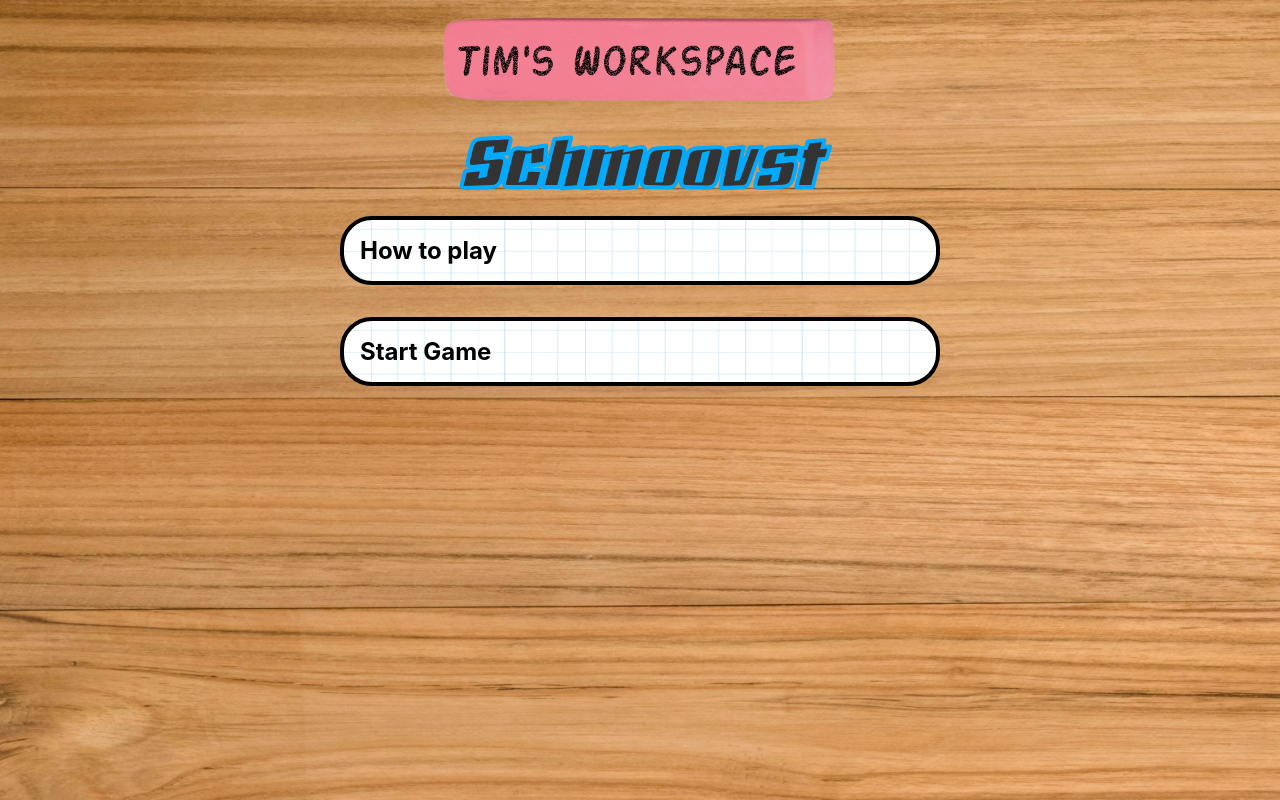
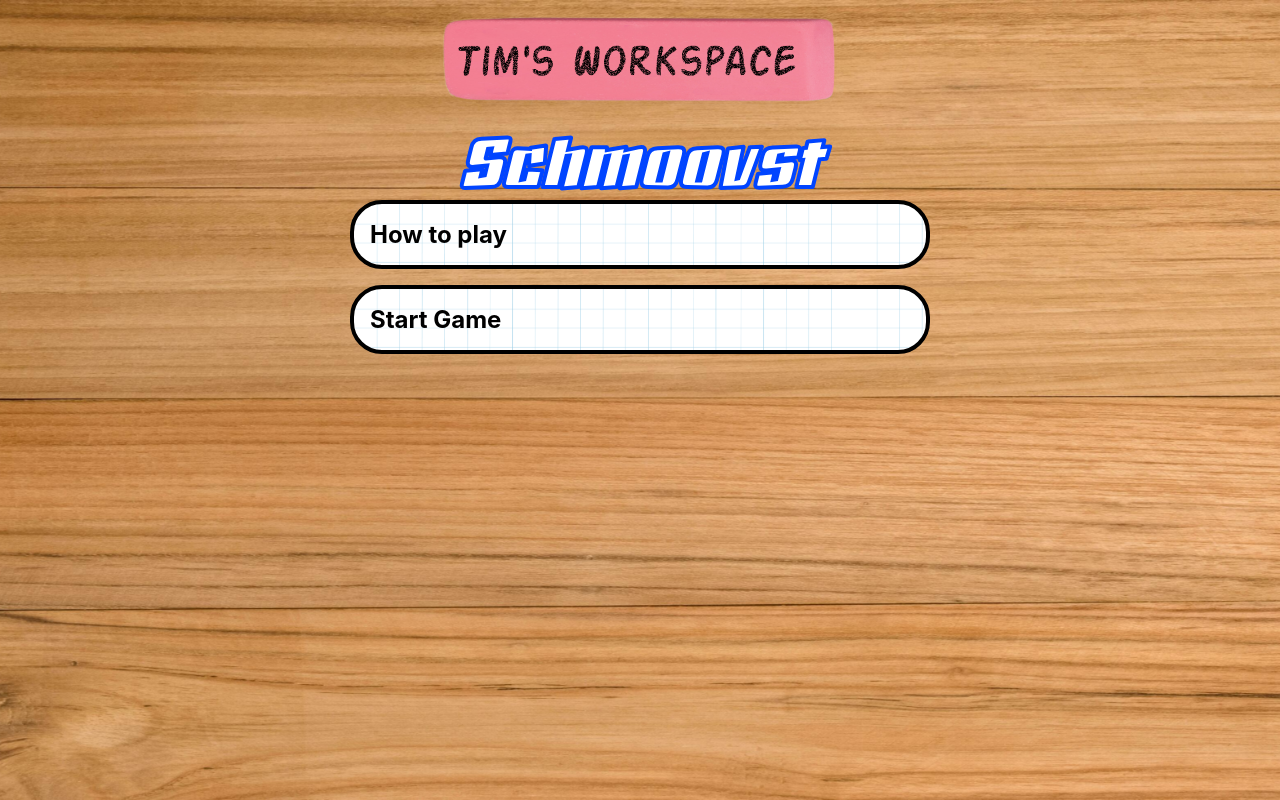
Before and after one commit to TimH98/site, a React (Create React App) app: page /#/schmoovst in a window 1280 px wide. Built offline with nearby package versions, Linux system fonts and the light colour scheme.

Commit message:
add blog post for schmoovst

```diff
--- a/src/blog/blog.tsx
+++ b/src/blog/blog.tsx
@@ -1,9 +1,14 @@
 import Title from "../components/title";
 import Post from "./post";
 import PiratePost from "./posts/pirate";
+import SchmoovstPost from "./posts/schmoovst";
 
 
 const POSTS = [
+    {
+        title: "Schmoovst",
+        content: <SchmoovstPost />
+    },
     {
         title: "The Lazy Pirate Quiz",
         content: <PiratePost />,
@@ -26,6 +31,7 @@ export default function Blog() {
                 maxWidth: '600px',
                 width: '90%',
                 alignSelf: 'center',
+                flexDirection: 'column',
             }}>
                 {POSTS.map((post) => (
                     <Post key={post.title} title={post.title} content={post.content} />
--- a/src/blog/post.tsx
+++ b/src/blog/post.tsx
@@ -11,13 +11,12 @@ export default function Post({ title, content }: { title: string, content: React
     return (
         <div style={{
             padding: '1rem',
+            marginBottom: '1rem',
             border: '4px solid #000',
             borderRadius: '2rem',
-            width: '100%',
+            width: '90%',
             backgroundImage: `url(${grid})`,
-            backgroundSize: 'cover',
-            backgroundPosition: 'center',
-            backgroundRepeat: 'no-repeat',
+            backgroundSize: '500px',
         }}>
             <div style={{
                 fontSize: '1.5rem',
--- /dev/null
+++ b/src/blog/posts/schmoovst.tsx
@@ -0,0 +1,12 @@
+
+
+export default function SchmoovstPost() {
+    return (
+        <div>
+            Schmoovst is a little local multiplayer game about shooting enemies, leveling up your ship, and eventually taking down your opponents.
+            <br />
+            <br />
+            <a href="/#/schmoovst" style={{fontWeight: 'bold'}}>Read more and start Schmoovsting!</a>
+        </div>
+    )
+}
--- a/src/schmoovst/index.tsx
+++ b/src/schmoovst/index.tsx
@@ -15,12 +15,8 @@ function Logo() {
     return <span style={{
         fontFamily: 'LogoFont',
         fontSize: '3.5rem',
-        color: '#333',
-        WebkitTextStroke: '4px #0af',
-        // backgroundColor: 'white',
-        // borderRadius: '0.5rem',
-        // padding: '1rem',
-        // textAlign: 'center',
+        color: '#fff',
+        WebkitTextStroke: '4px #04f',
     }}>Schmoovst</span>
 }
 
@@ -28,7 +24,7 @@ const UPGRADE_ICON_SIZE = '24px';
 
 function HowToPlay() {
     return (<div>
-        <b>Schmoovst</b> is a local mutliplayer, controller-based game about shooting, moving, and choosing.
+        <b>Schmoovst</b> is a competitive multiplayer twin-stick shooter about shooting, moving, and choosing.
         Schmoovsting! Kill enemies and collect XP to upgrade your ship until you're strong enough to take on your
         opponents.
         <br />
@@ -101,6 +97,9 @@ function StartGameButtons() {
     const navigate = useNavigate();
     return (
         <div>
+            Note: A controller is required to schmoovst.
+            <br/>
+            <br/>
             <button style={{marginRight: '1rem'}} onClick={() => {
                 navigate('/schmoovst/game', { state: { numPlayers: 1 } });
             }}>1 Player</button>
@@ -133,19 +132,9 @@ export default function Schmoovst() {
                 maxWidth: '600px',
                 width: '90%',
                 alignSelf: 'center',
-                padding: '1rem 0',
+                flexDirection: 'column',
             }}>
                 <Post title="How to play" content={HowToPlay()}/>
-            </div>
-            <div style={{
-                display: 'flex',
-                justifyContent: 'center',
-                alignItems: 'center',
-                maxWidth: '600px',
-                width: '90%',
-                alignSelf: 'center',
-                padding: '1rem 0',
-            }}>
                 <Post title="Start Game" content={StartGameButtons()}/>
             </div>
 
```
